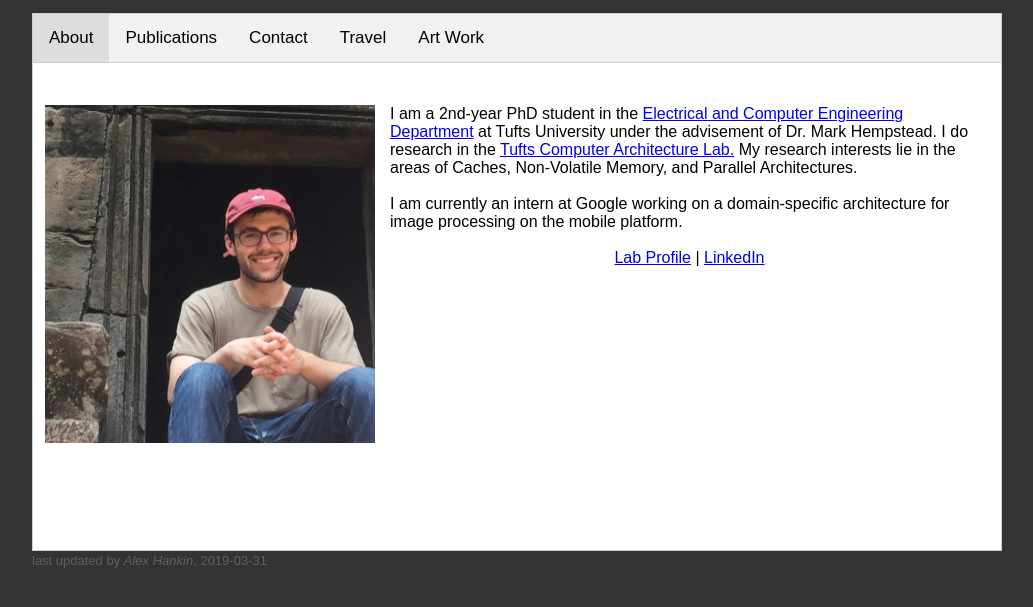
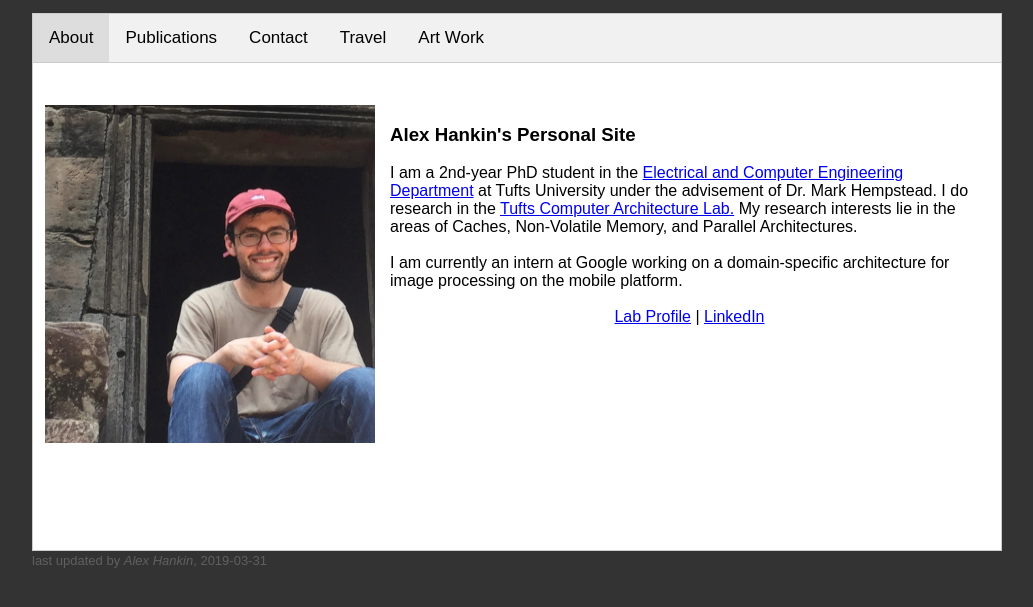
Before and after one commit to hankin0/hankin0.github.io, a Jekyll site: the page built from index.html, in a window 1280 px wide. Shown: the top 607 px of the page, without its empty margins (123-1156 px from the left). Built offline with Jekyll 4.4.1, drawn with Linux system fonts in a browser that asks for light colours.

Commit message:
Adds title

```diff
--- a/index.html
+++ b/index.html
@@ -17,6 +17,9 @@ layout: default
       <div id="About" class="tabcontent">
  	    <br><br>
         <img class="ex2" src="images/just_me_cambodia.png" width='330' height='338' align="left">
+	    <h3 class="c1">
+      	    Alex Hankin's Personal Site
+            </h3>
 	    I am a 2nd-year PhD student in the <a
             href="https://engineering.tufts.edu/ece/">Electrical and Computer Engineering
             Department</a> at Tufts University under the advisement of Dr. Mark Hempstead. I do
```
